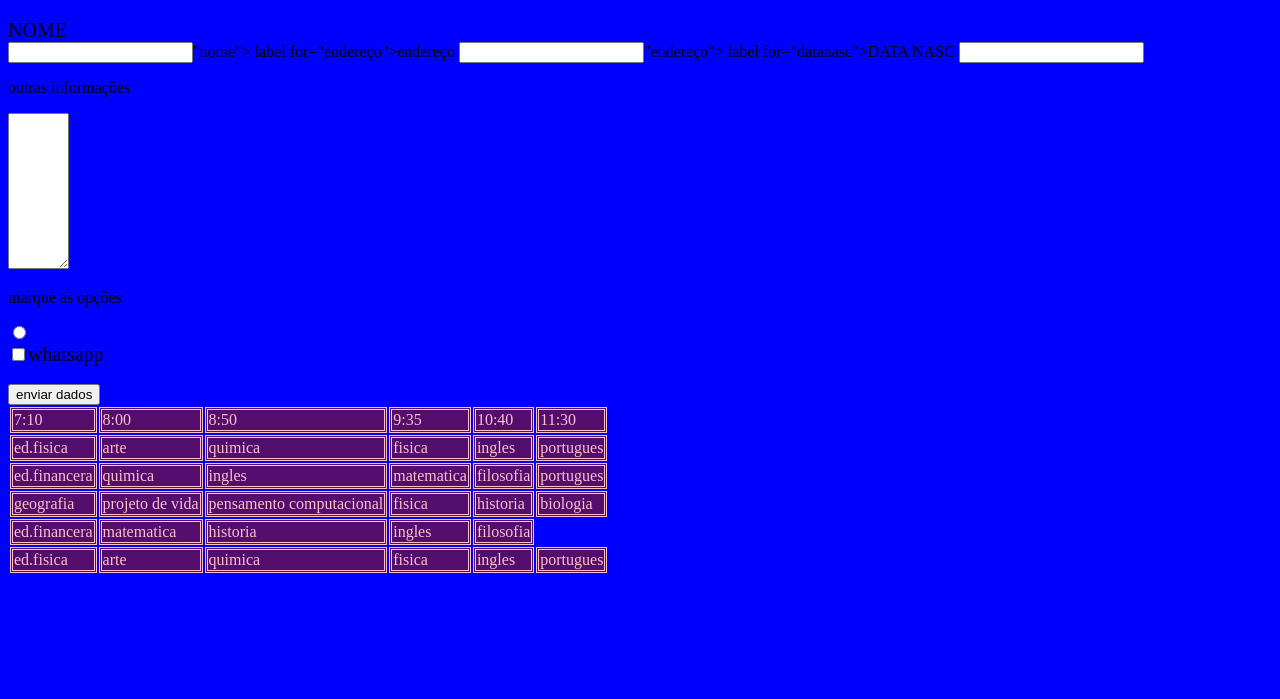
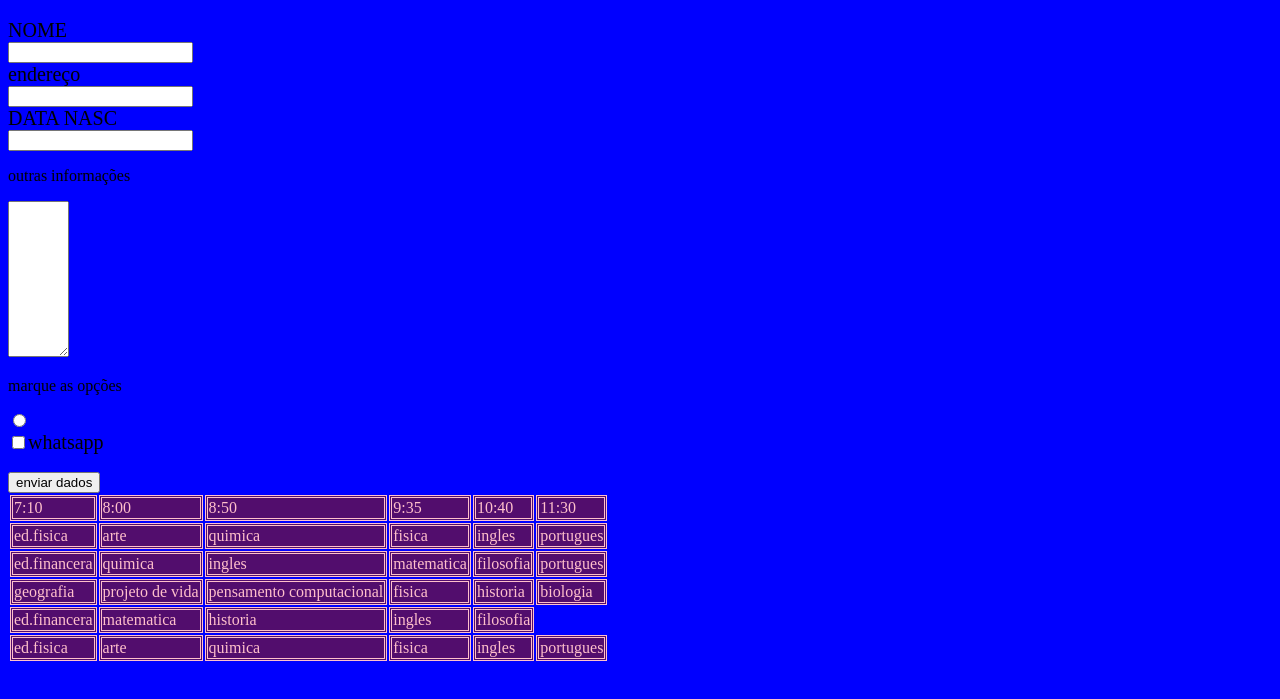
Before and after one commit to hevelynalmeida22/formulario1c, a plain HTML site: page index.html in a window 1280 px wide. Shown: the part 61-760 px from the top of the page. Drawn offline with Linux system fonts and the light colour scheme.

Commit message:
Update index.html

```diff
--- a/index.html
+++ b/index.html
@@ -21,13 +21,13 @@
 <form>
 
 <label for="nome">NOME</label>
-<input type="text" id=>"nome">
+<input type="text" id="nome">
 
- label for="endereço">endereço</label>
-<input type="text" id=>"endereço">
+ <label for="endereço">endereço</label>
+<input type="text" id="endereço">
 
 
-  label for="datanasc">DATA NASC</label>
+  <label for="datanasc">DATA NASC</label>
 <input type="text" id="datanasc" >
 
   <p>outras informações</p>
```
